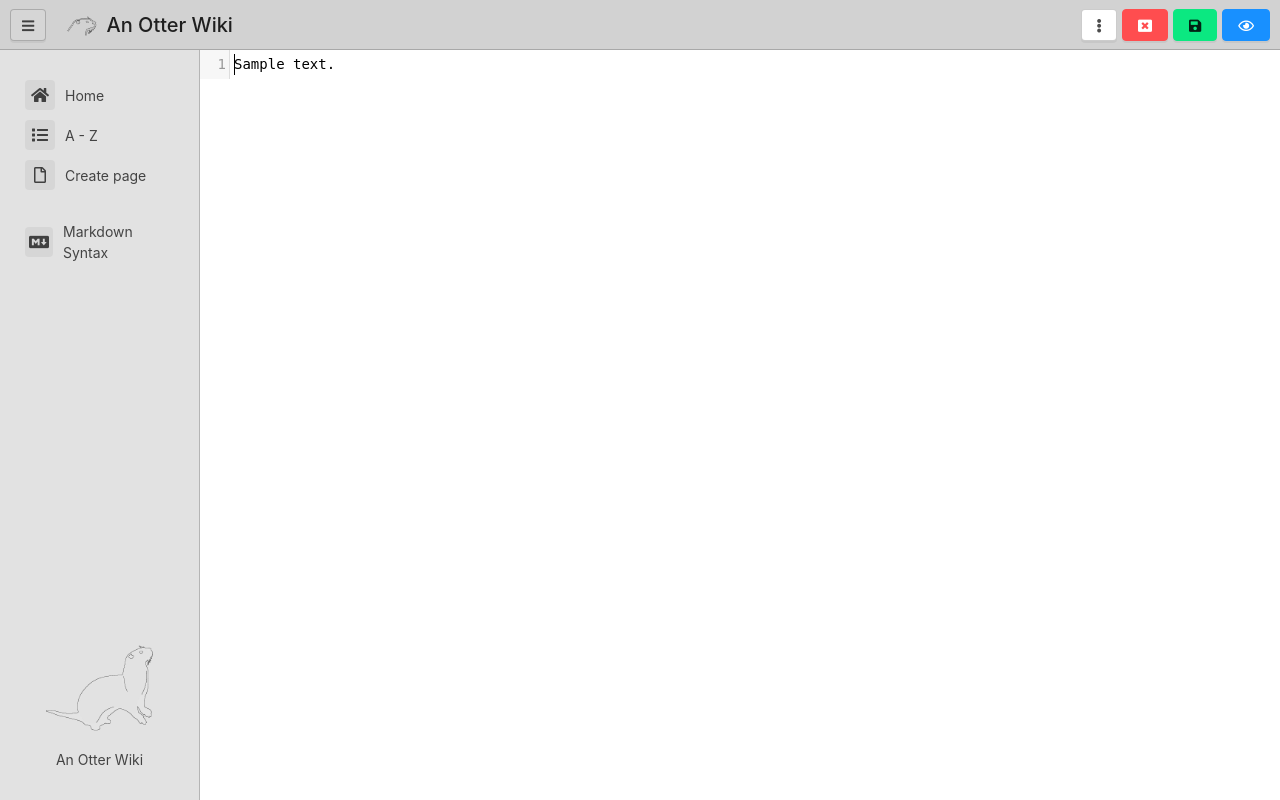
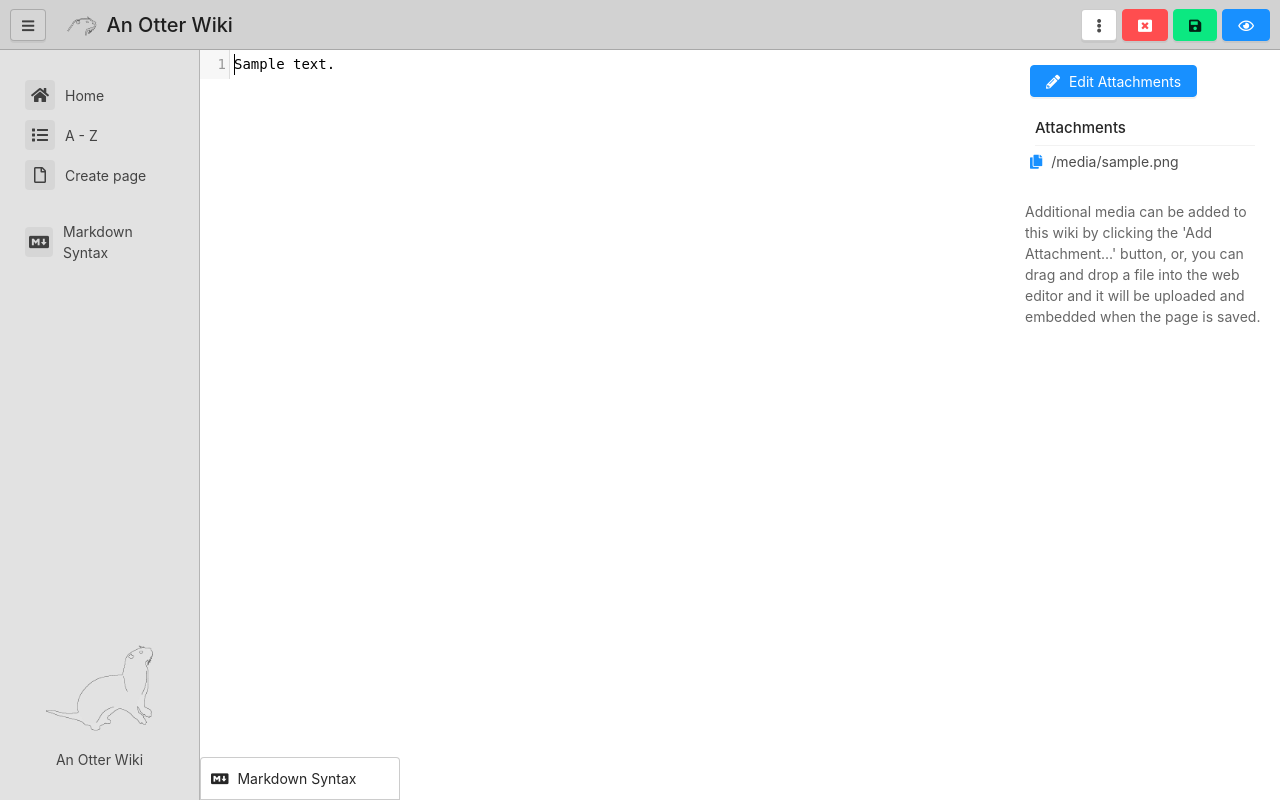
Before and after one commit to redimp/otterwiki, a Flask app: template otterwiki/templates/editor.html in a window 1280 px wide. Run offline with Flask 2, Linux system fonts and the light colour scheme; the template is opened without the code that fills it: most values are stand-ins (such as "Sample title", 1, 10 or a date in 2020); parts of the project's set-up code (start-up, migrations or seed data) failed here and were passed over; some libraries are stand-ins or nearby versions.

Commit message:
add hideMarkdown() js fn add sidebar add markdownguide displayed as a card

```diff
--- a/otterwiki/templates/editor.html
+++ b/otterwiki/templates/editor.html
@@ -7,6 +7,13 @@
 <style type="text/css" media="screen">
 </style>
 <link href="{{ url_for("static", filename="css/codemirror.css") | debug_unixtime }}" rel="stylesheet" />
+<script>
+ function hideMarkdown() {
+     let h = document.getElementById("markdown-helper");
+     currDisplay = h.style.display;
+     h.style.display = currDisplay === "none" ? "block" : "none";
+ }
+</script>
 {% endblock %}
 {#
     Navbar
@@ -34,11 +41,68 @@
 {% block content_wrapper %}
         <!-- Content wrapper start -->
 <div class="content-wrapper">
+      <div class="position-absolute bottom-0 z-50">
+        <div onclick="hideMarkdown()" class="card p-10 m-0 w-200 border rounded-0 rounded-top">
+            <span class="pr-5">
+                <i class="fab fa-markdown"></i>
+                </span>
+                Markdown Syntax
+        </div>
+{#        <hr style="margin:0px">#}
+        <div id="markdown-helper" class="card border rounded-0" style="overflow-y: scroll; max-height: 40vh; margin: 0; display: none">
+            <a href="/-/syntax"><span class="pl-5"><i class="fab fa-arrow"></i></span>Full Syntax Guide</a>
+            {% include "_syntax.html" %}
+        </div>
+    </div>
+    <div class="container-fluid z-10">
+        <div class="row" style="height:calc(100vh - 92px); overflow-y: scroll">
+            <div class="col-xl-9" style="height:100%; overflow-y: scroll">
                 <form id="pagecontent" action="{{ url_for('preview', path=pagepath) }}" method="post">
                 <input id="pc_cursor_line" type="hidden" name="cursor_line" value="" />
                 <input id="pc_cursor_ch" type="hidden" name="cursor_ch" value="" />
                 <textarea id="content_editor" name="content_editor">{{ content_editor }}</textarea>
                 </form>
+            </div>
+            <div class="col-xl-3 pt-15" >
+                <div class="position-fixed" style="height:100vh; overflow-y: scroll">
+                    <div class="pl-20 pb-15">
+                        {% if has_permission('WRITE') %}
+                        <a href="{{ url_for("attachments", pagepath=pagepath) }}" class="btn btn-primary" role="button"><i class="fas fa-pencil-alt pr-5"></i> Edit Attachments</a>
+                        {% else %}
+                        <a href="{{ url_for('login') }}" class="btn" role="button"><i class="fas fa-sign-in-alt" title="Login"></i> Login to Edit Page</a>
+                        {% endif %}
+                    </div>
+
+    {#              #Todo: This Attachments view could maybe be refactored out into it's own tempalte#}
+                    <h5 class="sidebar-title">Attachments</h5>
+                    <div class="sidebar-divider" ></div>
+                    {% for f in files %}
+    {#                            <a href="{{f.url}}">{% if f.thumbnail_url %}<img src="{{f.thumbnail_url}}"/>{%else%}{{f.thumbnail_icon|safe}}{%endif%}</a>#}
+                        <div class="dropdown dropdown pl-20">
+                            <a href="#" data-toggle="dropdown" id="dropdown-toggle-btn-{{loop.index}}" aria-haspopup="true" aria-expanded="false">
+                                <i class="fas fa-copy"></i>
+                                <div style="z-index: 1000" class="dropdown-menu" aria-labelledby="dropdown-toggle-btn-{{loop.index}}">
+                                    <h6 class="dropdown-header">Markdown Shortcuts <span class="font-size-12">- Click to copy to clipboard</span></h6>
+                                    {% if f.thumbnail_url %}
+                                        <a href="#" onclick="navigator.clipboard.writeText('![]({{f.url}})')" class="dropdown-item"><i class="fas fa-copy"></i> Inline Image:</a>
+                                        <div class="dropdown-item font-size-12">![]({{f.url}})</div>
+                                        <div class="dropdown-divider"></div>
+                                        <a href="#" onclick="navigator.clipboard.writeText('[![]({{f.thumbnail_url}})]({{f.url}})')" class="dropdown-item">Link with Thumbnail:</a>
+                                        <div class="dropdown-item font-size-12>">[![]({{f.thumbnail_url}})]({{f.url}})</div>
+                                        <div class="dropdown-divider"></div>
+                                    {% endif %}
+                                    <a href="#" onclick="navigator.clipboard.writeText('[{{f.filename}}]({{f.url}})')" class="dropdown-item"><i class="fas fa-copy"></i> Link Attachment:</a>
+                                    <div class="dropdown-item font-size-12">[{{f.filename}}]({{f.url}})</div>
+                                </div>
+                            </a>
+                        </div>
+                        <a class="sidebar-link pl-5" style="display: inline" href="{{ url_for("edit_attachment", pagepath=pagepath, filename=f.filename) }}">{{f.filename}}</a><br/>
+                        {% endfor %}
+                        <p class="p-15 text-muted">Additional media can be added to this wiki by clicking the 'Add Attachment...' button, or, you can drag and drop a file into the web editor and it will be uploaded and embedded when the page is saved.</p>
+                    </div>
+               </div>
+        </div>
+    </div>
 </div>
         <!-- Content wrapper end -->
 {% endblock %}
```
Lines whose indentation alone changed are shown as unchanged.
